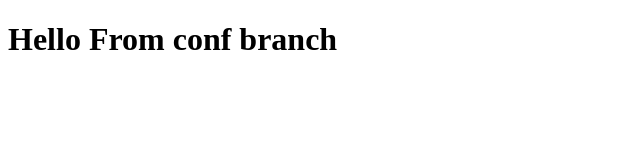
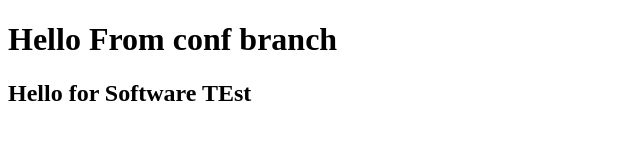
Before and after one commit to jayesh-codetrade/project, a plain HTML site: page index.html in a window 1280 px wide. Shown: the whole page, without its empty margins (0-640 px from the left). Drawn offline with Linux system fonts and the light colour scheme.

Commit message:
Update Index Html
Discription for update index htl

```diff
--- a/index.html
+++ b/index.html
@@ -8,5 +8,6 @@
 </head>
 <body>
   <h1>Hello From conf branch</h1>
+  <h2>Hello for Software TEst</h2>
 </body>
 </html>
```
